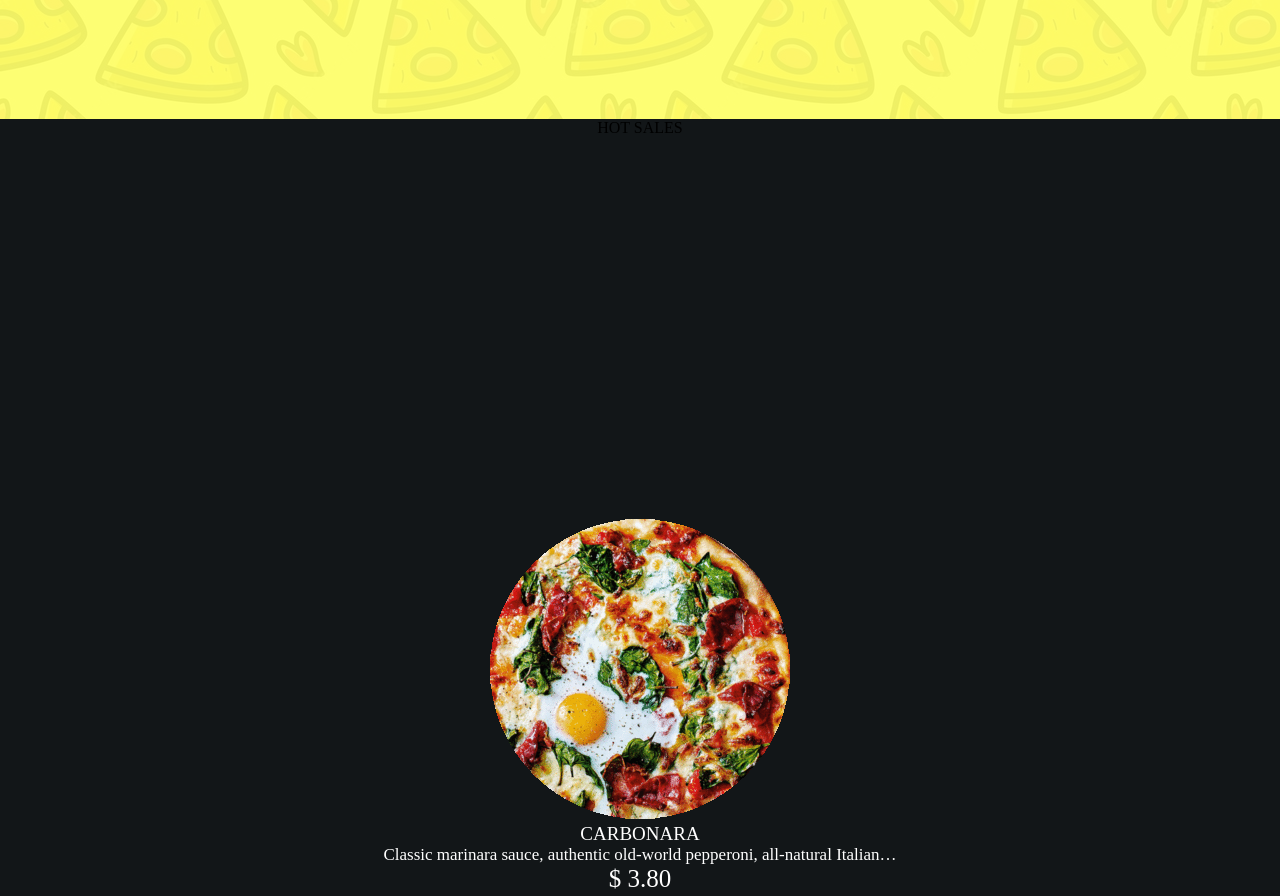
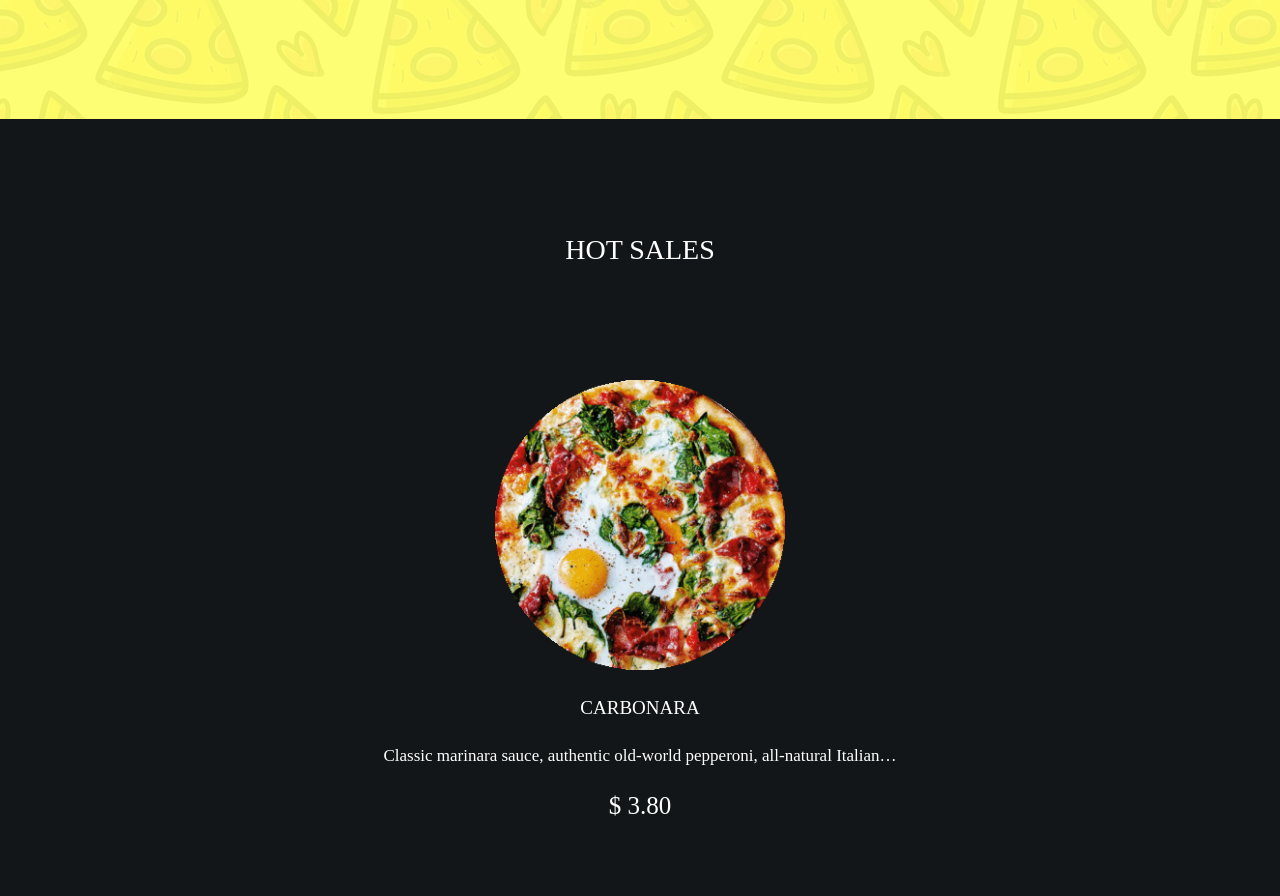
Before and after one commit to lavell119/pizza-restaurant-template, a plain HTML site: page index.html in a window 1280 px wide. Shown: the part 1681-2577 px from the top of the page. Drawn offline with Linux system fonts and the light colour scheme.

Commit message:
finished sec-3

```diff
--- a/styles.css
+++ b/styles.css
@@ -60,26 +60,34 @@
 
 }
 
+.sec-title {
+    font-size: 28px;
+    color: white;
+}
+
 .sec-3 {
-    height: 380vh;
+    height: 310vh;
 	width: 100%;
     background: #121618;
     display: flex;
     flex-direction: column;
     text-align: center;
     align-items: center;
-    justify-content: space-between;
+    justify-content: space-evenly;
 
 }
 
-.section-3-snippet {
-    color: white;
-}
 
 .sales-image-title {
     font-size: 19px;
     color: white;
 }
+
+.sales-image-title:hover {
+    color: rgba(255, 255, 0, 0.884);
+    cursor: pointer;
+}
+
 
 .sales-image-text {
     font-size: 17px;
@@ -92,3 +100,16 @@
     color: white;
 
 }
+
+.sales-snippet {
+    display: flex;
+    flex-direction: column;
+    align-items: center;
+    height: 440px;
+    justify-content: space-between;
+}
+
+.sales-snippet img {
+    width: 290px;
+    height: auto;
+}
```
